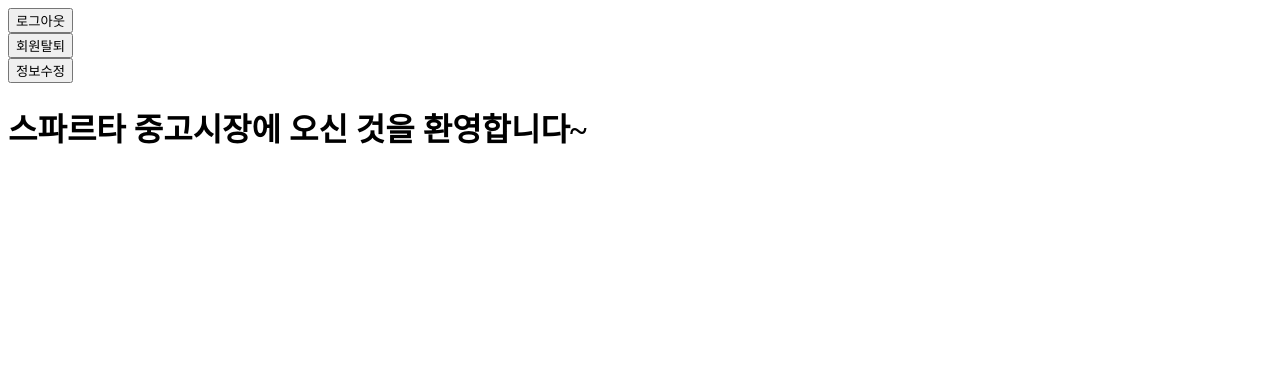
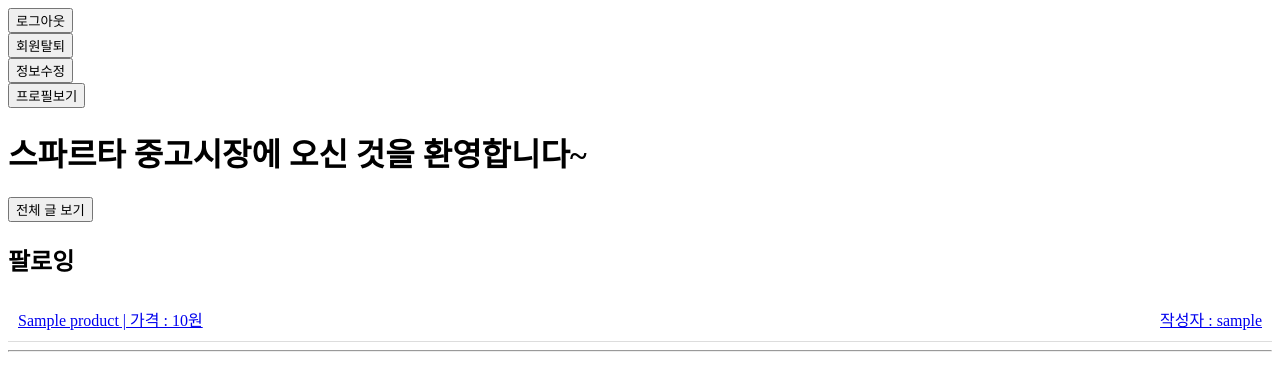
Before and after one commit to yejingksdpwls/secondhand-market-django, a Django app: page /main/ in a window 1280 px wide. Shown: the top 391 px of the page. Run offline with Django 4.2, Linux system fonts and the light colour scheme; a user stored in the database is signed in; tables that the repository leaves empty hold one stand-in row (values such as "Sample post").

Commit message:
ADD : 팔로잉 목록 기능

```diff
--- a/accounts/templates/accounts/profile.html
+++ b/accounts/templates/accounts/profile.html
@@ -46,4 +46,7 @@
         <hr>
     {% endfor %}
 {% endif %}
+<a href="{% url "products:products" %}">
+    <button>전체 글 보기</button>
+</a>
 {% endblock  %}
--- a/accounts/templates/accounts/profile_update.html
+++ b/accounts/templates/accounts/profile_update.html
@@ -11,4 +11,7 @@
     <input type="file" name="image" id="{{ form.image.id_for_label }}" accept="image/*">
     <input type="submit" value="변경">
 </form>
+<a href="{% url "accounts:profile" request.user.pk %}">
+    <button>이전으로</button>
+</a>
 {% endblock %}
--- a/products/templates/products/main.html
+++ b/products/templates/products/main.html
@@ -2,4 +2,17 @@
 
 {% block content %}
 <h1>스파르타 중고시장에 오신 것을 환영합니다~</h1>
+<a href="{% url "products:products" %}">
+    <button>전체 글 보기</button>
+</a>
+<h2>팔로잉</h2>
+{% for product in products %}
+    <a href="{% url "products:product_detail" product.pk %}">
+        <div style="display: flex; justify-content: space-between; align-items: center; border-bottom: 1px solid #ddd; padding: 10px;">
+            <span>{{ product.title }} | 가격 : {{ product.price }}원</span>
+            <span>작성자 : {{ product.author }}</span>
+        </div>
+    </a>
+    <hr>
+{% endfor %}
 {% endblock %}
--- a/products/templates/products/products.html
+++ b/products/templates/products/products.html
@@ -2,6 +2,9 @@
 {% block head %}{% endblock %}
 {% block content %}
 <h1>중고 물품 목록</h1>
+<a href="{% url "main" %}">
+    <button>팔로잉 글 보기</button>
+</a>
 <a href="{% url "products:create" %}">
     <button>물품 등록하기</button>
 </a>
--- a/products/views.py
+++ b/products/views.py
@@ -2,13 +2,18 @@
 from products.models import Product
 from django.contrib.auth.decorators import login_required
 from django.contrib import messages
+from django.contrib.auth import get_user_model
 from django.views.decorators.http import require_http_methods
 from products.forms import ProductForm
 from django.db.models import Count
 
 # Create your views here.
 def main(request):
-    return render(request, "products/main.html")
+    user = request.user
+    products = Product.objects.filter(
+        author__in=user.following.all()).order_by('-created_at')
+    context = {"products":products}
+    return render(request, "products/main.html",context)
 
 
 def products(request):
@@ -36,9 +41,11 @@
         product.see_count += 1
         product.save()
     total_likes = product.like_user.count()
+    user = get_object_or_404(get_user_model(), pk=product.author_id)
     context = {
         "product":product,
-        "total_likes":total_likes}
+        "total_likes":total_likes,
+        "user":user,}
     return render(request, "products/product_detail.html", context)
 
 
--- a/spartamarket/urls.py
+++ b/spartamarket/urls.py
@@ -20,7 +20,7 @@
 from django.conf import settings
 from django.conf.urls.static import static
 
-app_name = "market"
+
 urlpatterns = [
     path("admin/", admin.site.urls),
     path("main/", views.main, name = "main"),
--- a/templates/base.html
+++ b/templates/base.html
@@ -26,6 +26,9 @@
             {% csrf_token %}
             <input type='submit' value='정보수정'></input>
             </form>
+            <a href="{% url "accounts:profile" request.user.pk %}">
+                <button>프로필보기</button>
+            </a>
 
         {% else %}
             <form action="{% url 'accounts:login' %}" method="POST">
```
Also changed, not shown: static/css/style.css (+35 -0 lines).
